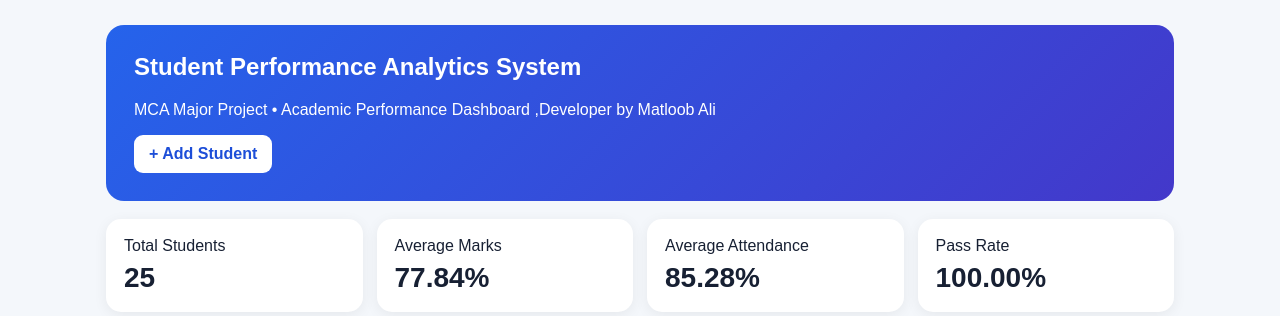
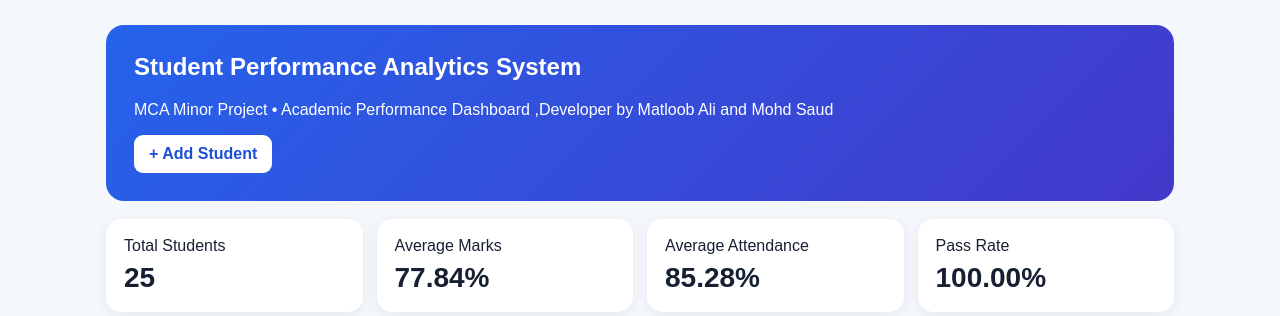
Before and after one commit to kmatloob156-coder/student-performance-analytics-1, a Flask app: page / in a window 1280 px wide. Shown: the part 52-368 px from the top of the page. Run offline with Flask 3, Linux system fonts and the light colour scheme.

Commit message:
Update index.html

```diff
--- a/templates/index.html
+++ b/templates/index.html
@@ -2,7 +2,7 @@
 <div class="container">
 <section class="hero">
 <h1>Student Performance Analytics System </h1>
-<p>MCA Major Project • Academic Performance Dashboard ,Developer by Matloob Ali</p>
+<p>MCA Minor Project • Academic Performance Dashboard ,Developer by Matloob Ali and Mohd Saud</p>
 <a class="btn" href="/add">+ Add Student</a>
 </section>
 <div class="cards">
```
